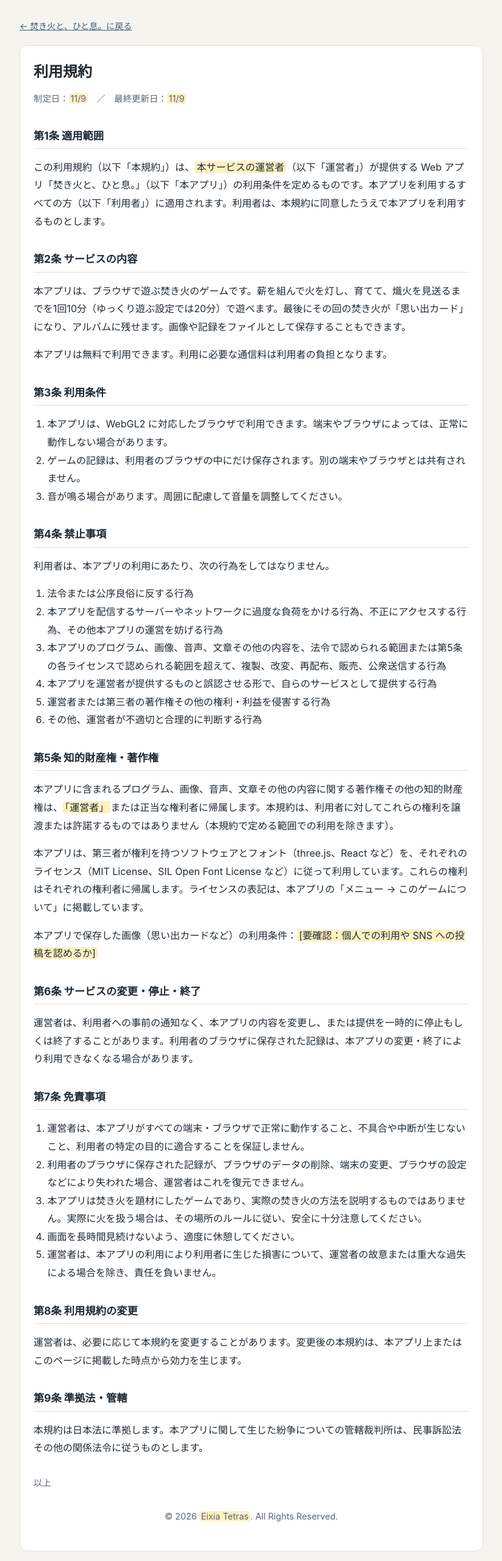
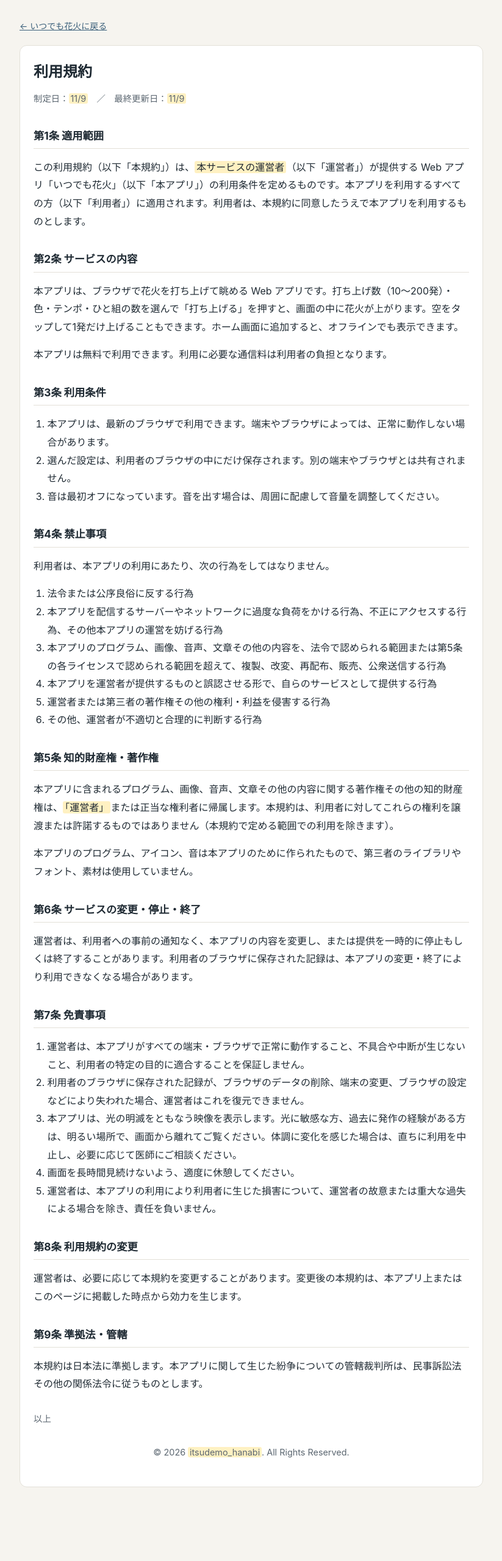
Before and after one commit to eixiatetras202601-byte/itsudemo_hanabi, a plain HTML site: page terms.html in a window 1280 px wide. Shown: the whole page at 61% size, without its empty margins (228-1051 px from the left). After the commit the page ends 2503 px from the top, so only its background shows below. Drawn offline with Linux system fonts and the light colour scheme.

Commit message:
[update] 更新

```diff
--- a/terms.html
+++ b/terms.html
@@ -1,30 +1,30 @@
 <!doctype html>
 <html lang="ja"><head><meta charset="utf-8"><meta name="viewport" content="width=device-width,initial-scale=1">
-<title>利用規約｜焚き火と、ひと息。</title>
+<title>利用規約｜いつでも花火</title>
 <meta name="robots" content="noindex">
 <style>:root{color-scheme:light}body{margin:0;background:#f6f4ef;color:#1f2a33;font-family:-apple-system,BlinkMacSystemFont,"Hiragino Sans","Hiragino Kaku Gothic ProN","Noto Sans JP","Yu Gothic",Meiryo,sans-serif;line-height:1.85;-webkit-text-size-adjust:100%}.wrap{max-width:760px;margin:0 auto;padding:28px 18px 64px}.back{display:inline-block;margin-bottom:18px;color:#3a5f7a;font-size:14px}main{background:#fff;border:1px solid #e3e0d8;border-radius:12px;padding:8px 22px 28px}h1{font-size:1.5em;line-height:1.35;margin:.8em 0 .2em}h2{font-size:1.08em;margin:1.8em 0 .4em;padding-bottom:.25em;border-bottom:1px solid #e3e0d8}h3{font-size:1em;margin:1.2em 0 .3em}p,li{overflow-wrap:anywhere}ul,ol{padding-left:1.4em}table{border-collapse:collapse;width:100%;font-size:.94em;margin:.6em 0}th,td{border:1px solid #dcd8cf;padding:6px 8px;text-align:left;vertical-align:top}th{background:#f3f1ec}a{color:#2f6f9f}.meta,.note{color:#5b6670;font-size:.9em}.ph{background:#fff1c2;border-radius:3px;padding:0 .2em}.copyright{margin-top:2em;text-align:center;color:#5b6670;font-size:.9em}</style></head><body><div class="wrap">
-<a class="back" href="./">← 焚き火と、ひと息。に戻る</a>
+<a class="back" href="./">← いつでも花火に戻る</a>
 <main id="legal-body">
 <h1>利用規約</h1>
 <p class="meta">制定日：<span class="ph">11/9</span>　／　最終更新日：<span class="ph">11/9</span></p>
 <h2>第1条 適用範囲</h2>
-<p>この利用規約（以下「本規約」）は、<span class="ph">本サービスの運営者</span>（以下「運営者」）が提供する Web アプリ「焚き火と、ひと息。」（以下「本アプリ」）の利用条件を定めるものです。本アプリを利用するすべての方（以下「利用者」）に適用されます。利用者は、本規約に同意したうえで本アプリを利用するものとします。</p>
+<p>この利用規約（以下「本規約」）は、<span class="ph">本サービスの運営者</span>（以下「運営者」）が提供する Web アプリ「いつでも花火」（以下「本アプリ」）の利用条件を定めるものです。本アプリを利用するすべての方（以下「利用者」）に適用されます。利用者は、本規約に同意したうえで本アプリを利用するものとします。</p>
 <h2>第2条 サービスの内容</h2>
-<p>本アプリは、ブラウザで遊ぶ焚き火のゲームです。薪を組んで火を灯し、育てて、熾火を見送るまでを1回10分（ゆっくり遊ぶ設定では20分）で遊べます。最後にその回の焚き火が「思い出カード」になり、アルバムに残せます。画像や記録をファイルとして保存することもできます。</p><p>本アプリは無料で利用できます。利用に必要な通信料は利用者の負担となります。</p>
+<p>本アプリは、ブラウザで花火を打ち上げて眺める Web アプリです。打ち上げ数（10〜200発）・色・テンポ・ひと組の数を選んで「打ち上げる」を押すと、画面の中に花火が上がります。空をタップして1発だけ上げることもできます。ホーム画面に追加すると、オフラインでも表示できます。</p><p>本アプリは無料で利用できます。利用に必要な通信料は利用者の負担となります。</p>
 <h2>第3条 利用条件</h2>
-<ol><li>本アプリは、WebGL2 に対応したブラウザで利用できます。端末やブラウザによっては、正常に動作しない場合があります。</li><li>ゲームの記録は、利用者のブラウザの中にだけ保存されます。別の端末やブラウザとは共有されません。</li><li>音が鳴る場合があります。周囲に配慮して音量を調整してください。</li></ol>
+<ol><li>本アプリは、最新のブラウザで利用できます。端末やブラウザによっては、正常に動作しない場合があります。</li><li>選んだ設定は、利用者のブラウザの中にだけ保存されます。別の端末やブラウザとは共有されません。</li><li>音は最初オフになっています。音を出す場合は、周囲に配慮して音量を調整してください。</li></ol>
 <h2>第4条 禁止事項</h2>
 <p>利用者は、本アプリの利用にあたり、次の行為をしてはなりません。</p><ol><li>法令または公序良俗に反する行為</li><li>本アプリを配信するサーバーやネットワークに過度な負荷をかける行為、不正にアクセスする行為、その他本アプリの運営を妨げる行為</li><li>本アプリのプログラム、画像、音声、文章その他の内容を、法令で認められる範囲または第5条の各ライセンスで認められる範囲を超えて、複製、改変、再配布、販売、公衆送信する行為</li><li>本アプリを運営者が提供するものと誤認させる形で、自らのサービスとして提供する行為</li><li>運営者または第三者の著作権その他の権利・利益を侵害する行為</li><li>その他、運営者が不適切と合理的に判断する行為</li></ol>
 <h2>第5条 知的財産権・著作権</h2>
-<p>本アプリに含まれるプログラム、画像、音声、文章その他の内容に関する著作権その他の知的財産権は、<span class="ph">「運営者」</span>または正当な権利者に帰属します。本規約は、利用者に対してこれらの権利を譲渡または許諾するものではありません（本規約で定める範囲での利用を除きます）。</p><p>本アプリは、第三者が権利を持つソフトウェアとフォント（three.js、React など）を、それぞれのライセンス（MIT License、SIL Open Font License など）に従って利用しています。これらの権利はそれぞれの権利者に帰属します。ライセンスの表記は、本アプリの「メニュー → このゲームについて」に掲載しています。</p><p>本アプリで保存した画像（思い出カードなど）の利用条件：<span class="ph">[要確認：個人での利用や SNS への投稿を認めるか]</span></p>
+<p>本アプリに含まれるプログラム、画像、音声、文章その他の内容に関する著作権その他の知的財産権は、<span class="ph">「運営者」</span>または正当な権利者に帰属します。本規約は、利用者に対してこれらの権利を譲渡または許諾するものではありません（本規約で定める範囲での利用を除きます）。</p><p>本アプリのプログラム、アイコン、音は本アプリのために作られたもので、第三者のライブラリやフォント、素材は使用していません。</p>
 <h2>第6条 サービスの変更・停止・終了</h2>
 <p>運営者は、利用者への事前の通知なく、本アプリの内容を変更し、または提供を一時的に停止もしくは終了することがあります。利用者のブラウザに保存された記録は、本アプリの変更・終了により利用できなくなる場合があります。</p>
 <h2>第7条 免責事項</h2>
-<ol><li>運営者は、本アプリがすべての端末・ブラウザで正常に動作すること、不具合や中断が生じないこと、利用者の特定の目的に適合することを保証しません。</li><li>利用者のブラウザに保存された記録が、ブラウザのデータの削除、端末の変更、ブラウザの設定などにより失われた場合、運営者はこれを復元できません。</li><li>本アプリは焚き火を題材にしたゲームであり、実際の焚き火の方法を説明するものではありません。実際に火を扱う場合は、その場所のルールに従い、安全に十分注意してください。</li><li>画面を長時間見続けないよう、適度に休憩してください。</li><li>運営者は、本アプリの利用により利用者に生じた損害について、運営者の故意または重大な過失による場合を除き、責任を負いません。</li></ol>
+<ol><li>運営者は、本アプリがすべての端末・ブラウザで正常に動作すること、不具合や中断が生じないこと、利用者の特定の目的に適合することを保証しません。</li><li>利用者のブラウザに保存された記録が、ブラウザのデータの削除、端末の変更、ブラウザの設定などにより失われた場合、運営者はこれを復元できません。</li><li>本アプリは、光の明滅をともなう映像を表示します。光に敏感な方、過去に発作の経験がある方は、明るい場所で、画面から離れてご覧ください。体調に変化を感じた場合は、直ちに利用を中止し、必要に応じて医師にご相談ください。</li><li>画面を長時間見続けないよう、適度に休憩してください。</li><li>運営者は、本アプリの利用により利用者に生じた損害について、運営者の故意または重大な過失による場合を除き、責任を負いません。</li></ol>
 <h2>第8条 利用規約の変更</h2>
 <p>運営者は、必要に応じて本規約を変更することがあります。変更後の本規約は、本アプリ上またはこのページに掲載した時点から効力を生じます。</p>
 <h2>第9条 準拠法・管轄</h2>
 <p>本規約は日本法に準拠します。本アプリに関して生じた紛争についての管轄裁判所は、民事訴訟法その他の関係法令に従うものとします。</p>
 <p class="meta" style="margin-top:2em">以上</p>
-<p class="copyright">© 2026 <span class="ph">Eixia Tetras</span>. All Rights Reserved.</p>
+<p class="copyright">© 2026 <span class="ph">itsudemo_hanabi</span>. All Rights Reserved.</p>
 </main></div></body></html>
```
Also changed, not shown: privacy.html (+8 -8 lines).
